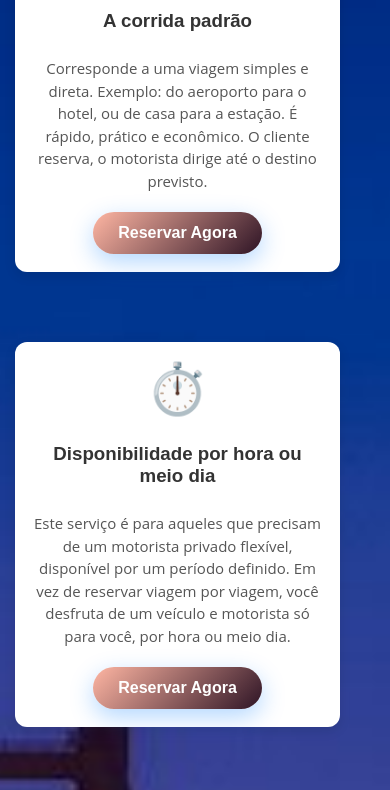
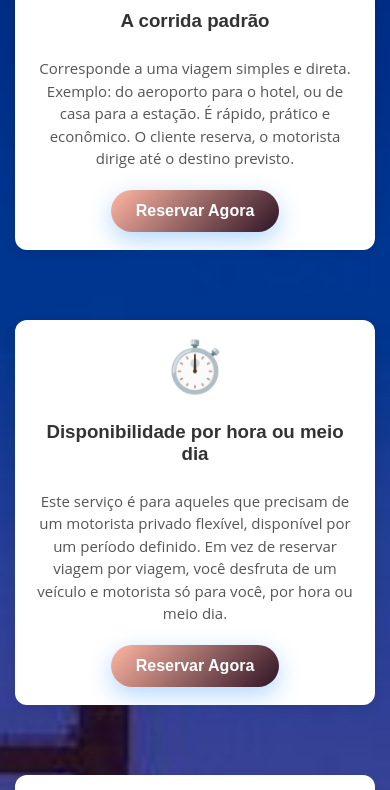
Before and after one commit to Nico01210/VTC, a website: page services.html in a window 390 px wide. Shown: the part 383-1173 px from the top of the page. Drawn offline with nearby package versions, Linux system fonts and the light colour scheme.

Commit message:
fix cards service

```diff
--- a/services.html
+++ b/services.html
@@ -33,13 +33,18 @@
     .services {
       grid-template-columns: 1fr;
       gap: 0;
-      padding: 30px 50px 30px 20px;
+      padding: 30px 20px;
+      display: flex;
+      flex-direction: column;
+      align-items: center;
     }
 
     .card {
       max-width: 600px;
       margin: 0 auto 40px auto !important;
       height: auto !important;
+      width: 100%;
+      max-width: 90vw;
     }
   }
 
@@ -47,12 +52,17 @@
     .services {
       grid-template-columns: 1fr;
       gap: 0;
-      padding: 20px 50px 20px 15px !important;
+      padding: 20px;
+      display: flex;
+      flex-direction: column;
+      align-items: center;
     }
 
     .card {
       margin: 0 auto 40px auto !important;
       height: auto !important;
+      width: 100%;
+      max-width: 90vw;
     }
   }
 
```
